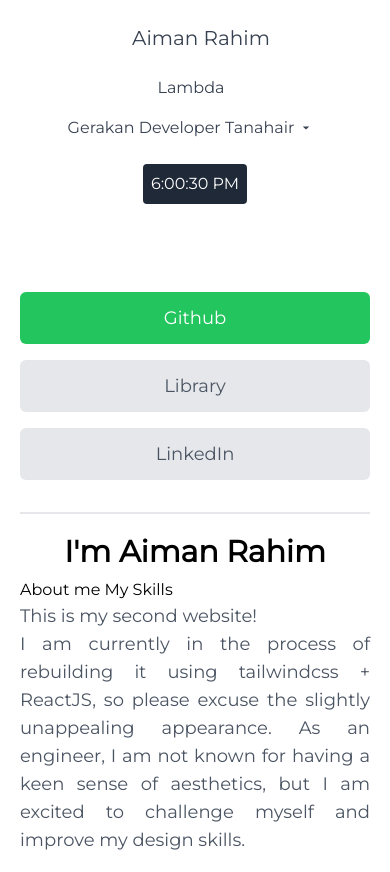
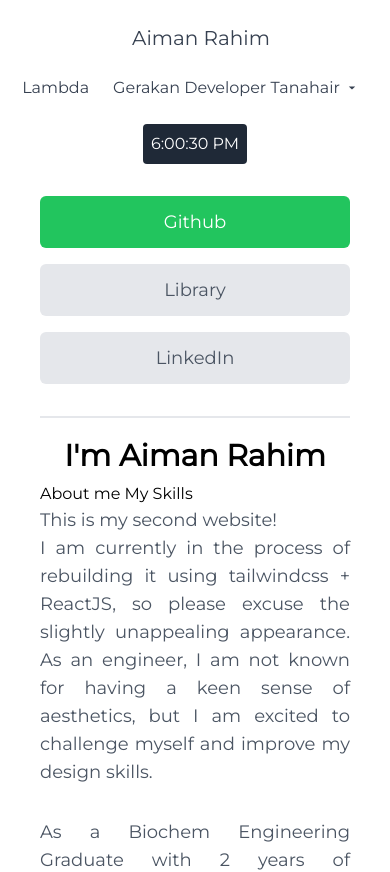
Before and after one commit to PlashSpeed-Aiman/PlashSpeed-Aiman.github.io, a React (Create React App) app: page / in a window 390 px wide. Shown: the top 872 px of the page. Built offline with nearby package versions, Linux system fonts and the light colour scheme.

Commit message:
updated website look

```diff
--- a/public/index.html
+++ b/public/index.html
@@ -7,7 +7,7 @@
     <meta name="theme-color" content="#000000" />
     <meta
       name="description"
-      content="Web site created using create-react-app"
+      content="PlashSpeed-Aiman's Website"
     />
     <link rel="apple-touch-icon" href="%PUBLIC_URL%/logo192.png" />
     <!--
@@ -28,7 +28,7 @@
       work correctly both with client-side routing and a non-root public URL.
       Learn how to configure a non-root public URL by running `npm run build`.
     -->
-    <title>React App</title>
+    <title>PlashSpeed-Aiman's Website</title>
   </head>
   <body>
     <noscript>You need to enable JavaScript to run this app.</noscript>
--- a/src/components/AboutNew.js
+++ b/src/components/AboutNew.js
@@ -3,8 +3,8 @@ import ProfileLinks from "../Constants/LinkConsts";
 import Hero from "../hero.jpg";
 export default function About() {
   return (
-    <div className="py-16">
-      <div className="mx-5  md:lg:mx-auto grid grid-cols-1 gap-8 lg:grid-cols-1 lg:items-center">
+    <div className="pt-2">
+      <div className="mx-10  md:lg:mx-auto grid grid-cols-1 gap-8 lg:grid-cols-1 lg:items-center">
         <div className="hidden mx-5 lg:mt-0 lg:col-span-1 lg:flex justify-center ">
           <figure className="grid grid-cols-1 justify-items-center">
             <img
@@ -18,16 +18,16 @@ export default function About() {
           </figure>
 
         </div>
-        <div class="flex flex-col  sm:flex-row  justify-center">
+        <div class="flex flex-col  md:flex-row  justify-center">
             <a
               href={ProfileLinks.GITHUB_LINK}
-              class="inline-flex items-center justify-center text-lg font-medium text-white bg-green-500 hover:bg-green-600 px-6 py-3 rounded-md mb-4 sm:mr-4 sm:mb-0"
+              class="inline-flex items-center justify-center text-lg font-medium text-white bg-green-500 hover:bg-green-600 px-6 py-3 rounded-md mb-4 md:mr-4 md:mb-0"
             >
               Github
             </a>
             <a
               href={ProfileLinks.LIBRARY_LINK}
-              class="inline-flex items-center justify-center text-lg font-medium text-gray-600 bg-gray-200 hover:bg-gray-300 px-6 py-3 rounded-md mb-4 sm:mr-4 sm:mb-0"
+              class="inline-flex items-center justify-center text-lg font-medium text-gray-600 bg-gray-200 hover:bg-gray-300 px-6 py-3 rounded-md mb-4 md:mr-4 md:mb-0"
             >
               Library
             </a>
--- a/src/components/Lambda.js
+++ b/src/components/Lambda.js
@@ -5,7 +5,7 @@ export default function Lambda() {
     <section className="">
       <div class="mx-10 md:lg:xl:mx-auto  md:py-16 lg:flex flex-col items-center">
         <div class=" ">
-          <h1 class="text-5xl font-bold mb-6 text-gray-900">Lambda</h1>
+          <h1 class="text-3xl font-bold mb-6 text-gray-900">Lambda</h1>
           <p class="text-lg leading-relaxed mb-8 text-gray-600 text-justify">
             Lambda is a small study group that I started with my junior and good
             friend, Akmal. We meet every week and discuss things on software
--- a/src/components/Navbar.js
+++ b/src/components/Navbar.js
@@ -13,7 +13,7 @@ export default function Navbar() {
 
   return (
     <header className="  ">
-      <div className=" flex flex-wrap p-6  flex-col md:flex-row items-center">
+      <div className=" flex flex-wrap py-6  flex-col md:flex-row items-center">
         <a className="title-font font-medium text-white mb-4 md:mb-0">
           <Link to="/" className="ml-3 text-xl text-gray-700">
             Aiman Rahim
```
